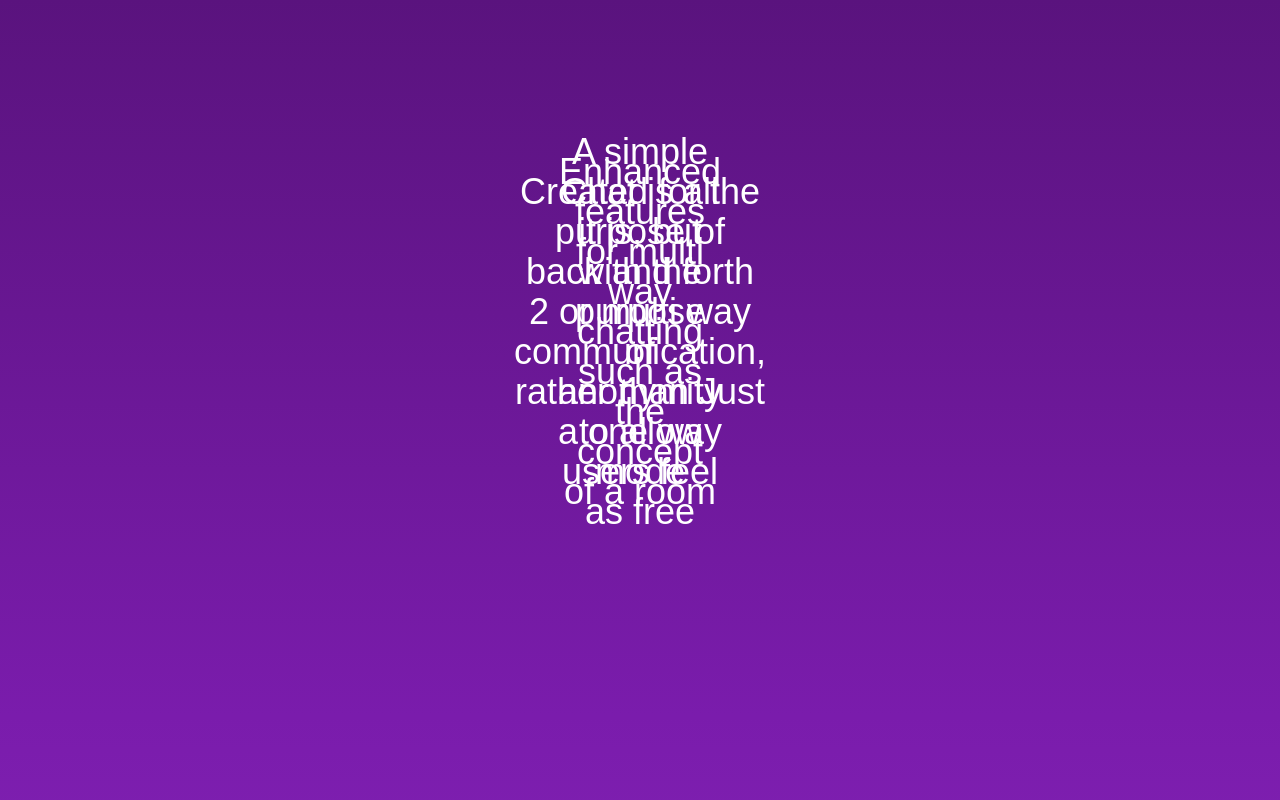
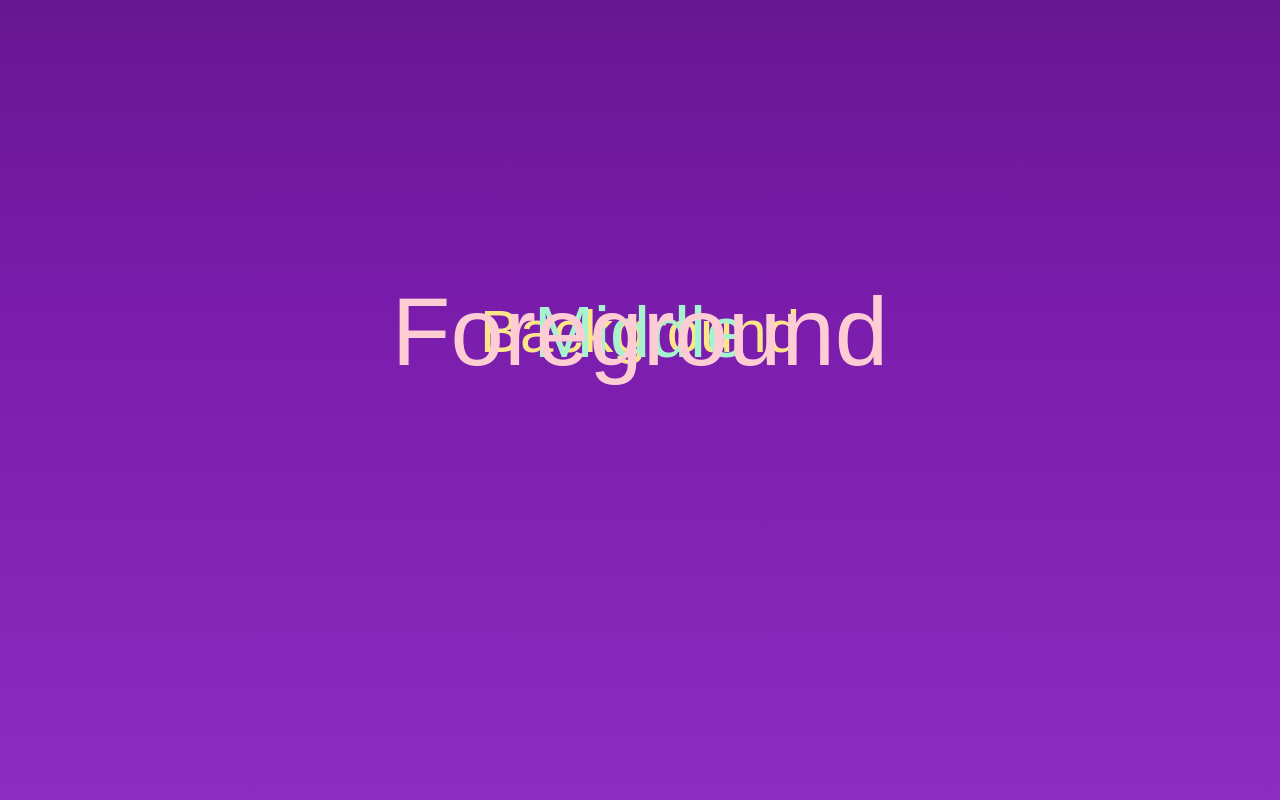
Before and after one commit to MikeyA-yo/anonyline, a Next.js app: page / in a window 1280 px wide. Shown: the part 980-1780 px from the top of the page. Built offline with nearby package versions, Linux system fonts and the light colour scheme.

Commit message:
after long thought and realization, that section never needed parallax

```diff
--- a/components/parallax.tsx
+++ b/components/parallax.tsx
@@ -1,46 +1,108 @@
 "use client";
-import { useRef } from "react";
-import { motion, useScroll, useTransform } from "framer-motion";
+import { useRef } from 'react';
+import gsap from 'gsap';
+import { useGSAP } from '@gsap/react';
+import { ScrollTrigger } from 'gsap/ScrollTrigger';
 
-export default function Parallax({ children }: { children?: React.ReactNode }) {
-  const ref = useRef<HTMLDivElement>(null);
-  const { scrollYProgress } = useScroll({
-    target: ref,
-    offset: ["start start", "end start"]
-  });
+gsap.registerPlugin(ScrollTrigger, useGSAP);
 
-  // Use pixel values instead of percentages
-  const y1 = useTransform(scrollYProgress, [0, 1], ["0", "-10%"]);
-  const y2 = useTransform(scrollYProgress, [0, 1], ["0", "-100%"]);
-  const y3 = useTransform(scrollYProgress, [0, 1], ["0", "-150%"]);
+export default function Parallax() {
+  const containerRef = useRef<HTMLDivElement>(null);
+  const layersRef = useRef<(HTMLDivElement | null)[]>([]);
+
+  useGSAP(() => {
+    layersRef.current.forEach((layer, index) => {
+      if (!layer) return;
+
+      gsap.to(layer, {
+        yPercent: -100 * (index + 1), // Stronger parallax effect
+        ease: 'none',
+        scrollTrigger: {
+          trigger: containerRef.current,
+          start: 'top bottom',
+          end: 'bottom top',
+          scrub: 1,
+          markers: true // Remove for production
+        }
+      });
+    });
+  }, { scope: containerRef });
 
   return (
-    <div className="relative h-[300vh] " ref={ref}>
-      <div className="sticky top-0 h-screen flex items-center justify-center bg-neutral-900">
-        {/* Use motion.div directly */}
-        <motion.div
-          className="absolute text-4xl text-white z-20"
-          style={{ y: y1 }}
+    <div
+      ref={containerRef}
+      className="relative h-[200vh] bg-neutral-900"
+    >
+      <div className="sticky h-screen">
+        {/* Back Layer */}
+        <div
+          ref={el => {layersRef.current[0] = el}}
+          className="absolute inset-0 flex items-center justify-center text-6xl text-amber-200 z-10"
         >
-          <p>Created for the purpose of back and forth 2 or multi way communication, rather than Just a one way mode</p>
-        </motion.div>
+          Background
+        </div>
 
-        <motion.div
-          className="absolute text-4xl text-white z-30"
-          style={{ y: y2 }}
+        {/* Middle Layer */}
+        <div
+          ref={el => {layersRef.current[1] = el}}
+          className="absolute inset-0 flex items-center justify-center text-7xl text-emerald-200 z-20"
         >
-          <p>A simple Chat is all it is, but with the purpose of anonymity to allow users feel as free</p>
-        </motion.div>
+          Middle
+        </div>
 
-        <motion.div
-          className="absolute text-4xl text-white z-40"
-          style={{ y: y3 }}
+        {/* Front Layer */}
+        <div
+          ref={el => { layersRef.current[2] = el }}
+          className="absolute inset-0 flex items-center justify-center text-8xl text-rose-200 z-30"
         >
-          <p>Enhanced features for multi way chatting such as the concept of a room</p>
-        </motion.div>
-
-        {children}
+          Foreground
+        </div>
       </div>
     </div>
   );
 }
+// import { useRef } from "react";
+// import { motion, useScroll, useTransform } from "framer-motion";
+
+// export default function Parallax({ children }: { children?: React.ReactNode }) {
+//   const ref = useRef<HTMLDivElement>(null);
+//   const { scrollYProgress } = useScroll({
+//     target: ref,
+//     offset: ["start start", "end start"]
+//   });
+
+//   // Use pixel values instead of percentages
+//   const y1 = useTransform(scrollYProgress, [0, 1], ["0", "-10%"]);
+//   const y2 = useTransform(scrollYProgress, [0, 1], ["0", "-100%"]);
+//   const y3 = useTransform(scrollYProgress, [0, 1], ["0", "-150%"]);
+
+//   return (
+//     <div className="relative h-[300vh] " ref={ref}>
+//       <div className="sticky top-0 h-screen flex items-center justify-center bg-neutral-900">
+//         {/* Use motion.div directly */}
+//         <motion.div
+//           className="absolute text-4xl text-white z-20"
+//           style={{ y: y1 }}
+//         >
+//           <p>Created for the purpose of back and forth 2 or multi way communication, rather than Just a one way mode</p>
+//         </motion.div>
+
+//         <motion.div
+//           className="absolute text-4xl text-white z-30"
+//           style={{ y: y2 }}
+//         >
+//           <p>A simple Chat is all it is, but with the purpose of anonymity to allow users feel as free</p>
+//         </motion.div>
+
+//         <motion.div
+//           className="absolute text-4xl text-white z-40"
+//           style={{ y: y3 }}
+//         >
+//           <p>Enhanced features for multi way chatting such as the concept of a room</p>
+//         </motion.div>
+
+//         {children}
+//       </div>
+//     </div>
+//   );
+// }
--- a/package.json
+++ b/package.json
@@ -9,10 +9,12 @@
     "lint": "next lint"
   },
   "dependencies": {
+    "@gsap/react": "^2.1.2",
     "@tsparticles/basic": "^3.8.0",
     "@tsparticles/engine": "^3.8.0",
     "@tsparticles/react": "^3.0.0",
     "appwrite": "^16.1.0",
+    "gsap": "^3.12.7",
     "motion": "^12.0.6",
     "next": "15.1.4",
     "react": "^19.0.0",
```
Also changed, not shown: 1 other file (tests, documents, lock files or other folders).
